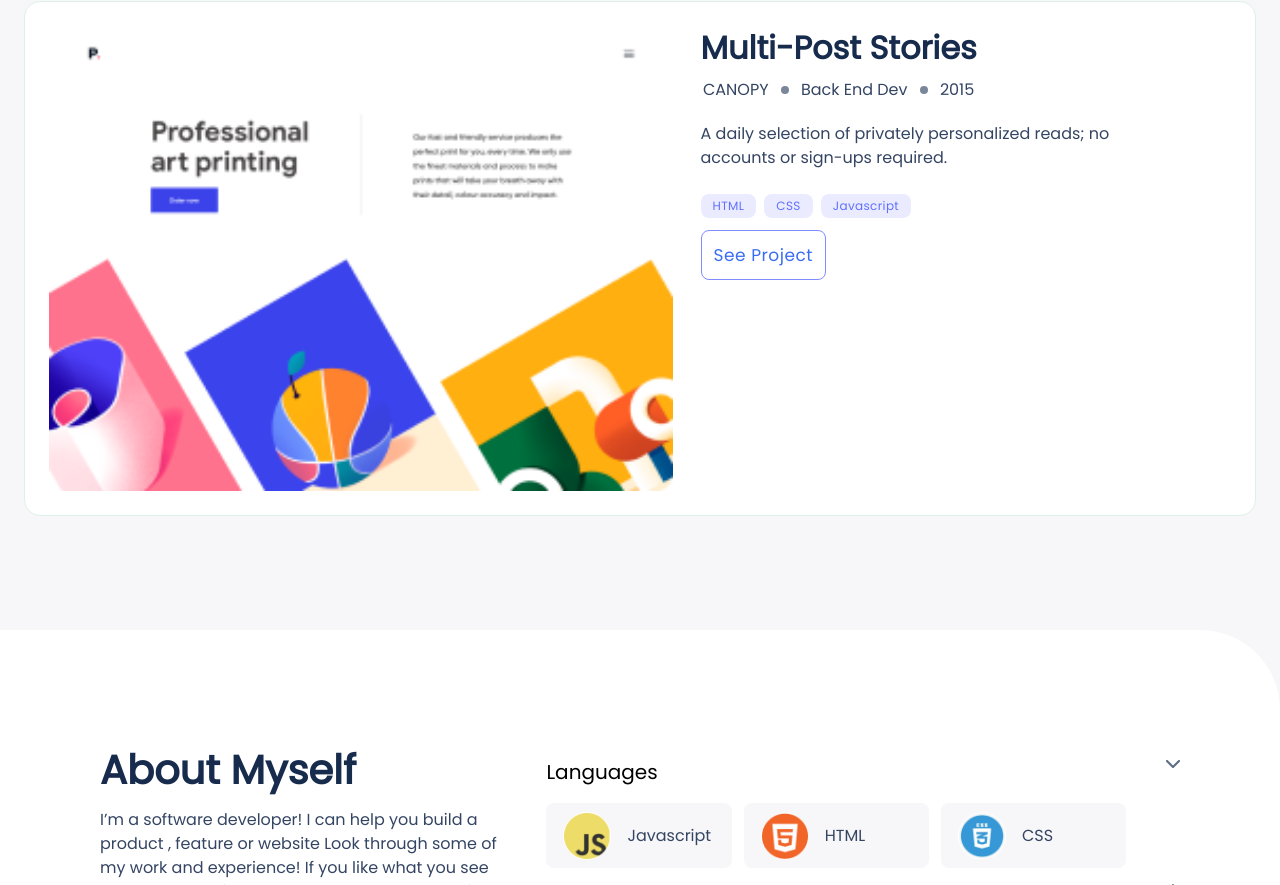
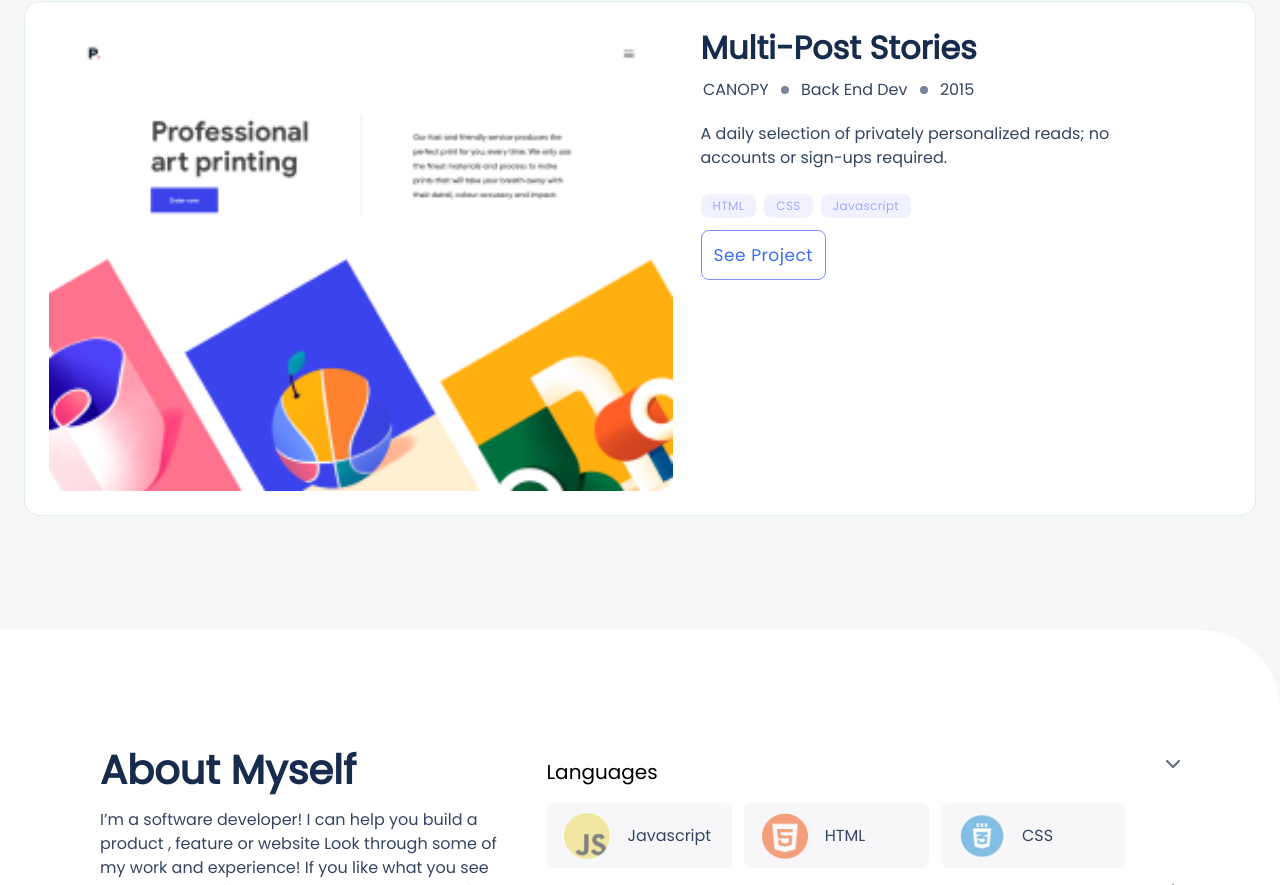
Before and after one commit to medijdir/portfolio_project, a website: page index.html in a window 1280 px wide. Shown: the part 2635-3520 px from the top of the page. Drawn offline with Linux system fonts and the light colour scheme.

Commit message:
Kenny add transition to buttons and images in style.css

```diff
--- a/style.css
+++ b/style.css
@@ -322,6 +322,12 @@ ul {
   padding-left: 10px;
   width: 48px;
   height: 48px;
+  opacity: 0.6;
+  transition: 0.3s;
+}
+
+.list_img:hover{
+  opacity: 1;
 }
 
 #contact_form {
@@ -381,12 +387,14 @@ ul {
   background: white;
   border: 1px solid #7f8cff;
   border-radius: 8px;
+
 }
 
 .submited:hover {
   background: #6070ff;
   box-shadow: 0 8px 16px rgba(64, 83, 252, 0.24);
   border-radius: 8px;
+  opacity: 1
 }
 
 .submited:active {
@@ -525,6 +533,11 @@ ul {
     letter-spacing: 0.03em;
     color: #6070ff;
     text-decoration: none;
+    opacity: 0.6;
+    transition: 0.5s;
+  }
+  .btn:hover{
+    opacity: 2;
   }
 
   .btntext {
```
